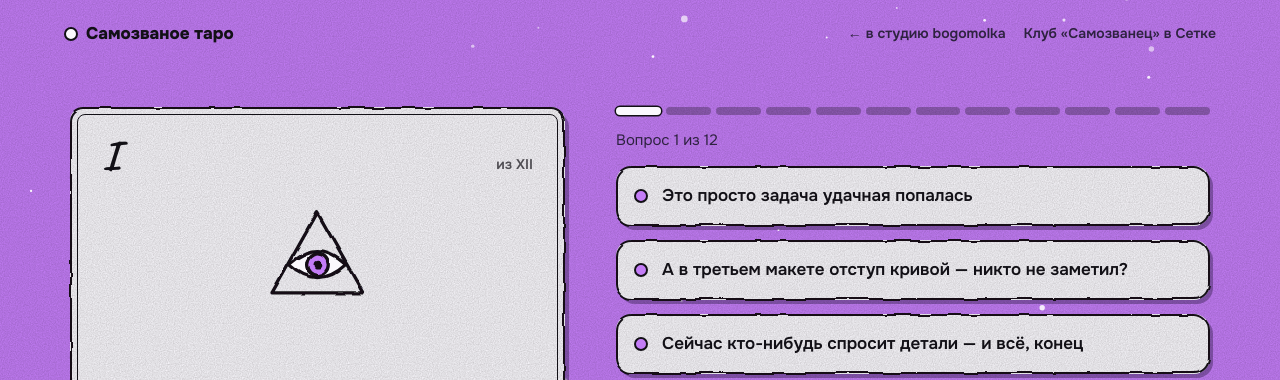
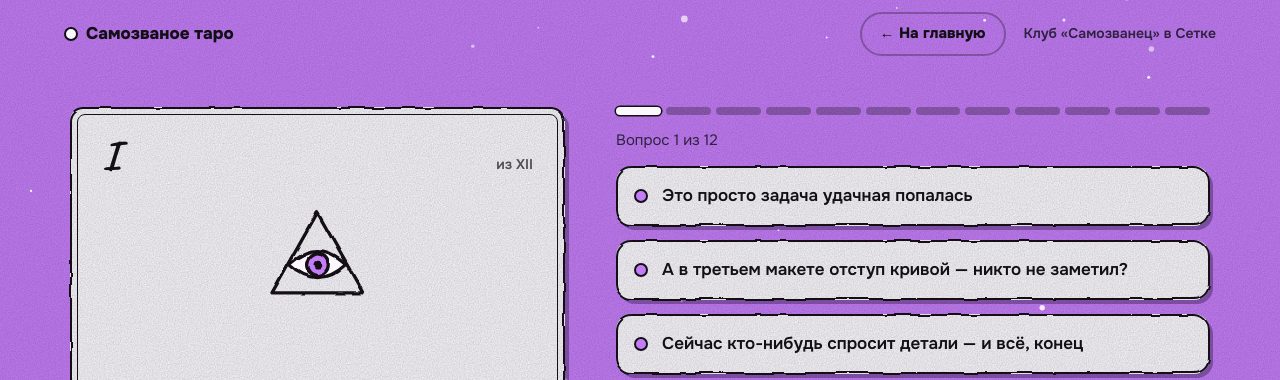
Before and after one commit to bogomolkakaka/bogomolkakaka, a plain HTML site: page taro/index.html in a window 1280 px wide. Both pictures are taken after a click on the button "Вытянуть карты". Shown: the top 380 px of the page. Drawn offline with Linux system fonts and the light colour scheme.

Commit message:
Самозваное таро: убрать ссылку в студию, кнопка «На главную»
Ссылка «← в студию bogomolka» убрана. Во время вопросов и на
результате вверху есть кнопка «← На главную» — она возвращает
на первый экран теста.

Co-Authored-By: Claude Opus 5.5 <noreply@anthropic.com>
Claude-Session: https://claude.ai/code/session_01JJ4VAz7e26HG8aVBkaaH9M

```diff
--- a/taro/index.html
+++ b/taro/index.html
@@ -38,7 +38,9 @@ header,main,footer{position:relative;z-index:1}
 .top{display:flex;justify-content:space-between;align-items:center;gap:0 20px;flex-wrap:wrap;padding:12px max(5vw,16px) 0}
 .club{display:flex;align-items:center;gap:8px;min-height:44px;padding:0;border:0;background:none;font-weight:800;font-size:17px}
 .club i{width:14px;height:14px;border-radius:50%;background:var(--paper);border:2px solid var(--k)}
-.links{display:flex;flex-wrap:wrap;gap:0 18px}
+.links{display:flex;flex-wrap:wrap;align-items:center;gap:6px 18px}
+.home{min-height:44px;padding:0 18px;border-radius:999px;border:2px solid var(--line);background:none;color:var(--ink);font-weight:700;font-size:15px}
+.home:hover{border-color:var(--ink)}
 .links a{display:inline-flex;align-items:center;min-height:44px;color:var(--soft);font-size:14px;font-weight:600;text-decoration:none}
 .links a:hover{color:var(--ink);text-decoration:underline}
 .dot{display:inline-block;width:14px;height:14px;border-radius:50%;background:var(--lav);border:2px solid var(--k);flex:none}
@@ -160,7 +162,7 @@ header,main,footer{position:relative;z-index:1}
 
 <header class="top">
 <button class="club" id="logo" type="button"><i></i>Самозваное таро</button>
-<nav class="links"><a href="../">← в студию bogomolka</a><a href="https://setka.ru/communities/018f8673-5cea-423b-8170-6d46bdd5fdcd">Клуб «Самозванец» в Сетке</a></nav>
+<nav class="links"><button class="home" id="home" type="button" hidden>← На главную</button><a href="https://setka.ru/communities/018f8673-5cea-423b-8170-6d46bdd5fdcd">Клуб «Самозванец» в Сетке</a></nav>
 </header>
 
 <main>
@@ -446,6 +448,7 @@ if(anim&&!reduce()){flip.classList.add('closed');void flip.offsetWidth;setTimeou
 function show(v,anim){
 st.view=v;
 ['intro','quiz','result'].forEach(id=>{$(id).hidden=id!==v});
+$('home').hidden=v==='intro';
 if(v==='intro')renderFan();
 if(v==='quiz')renderQ();
 if(v==='result')renderR(anim);
@@ -465,6 +468,7 @@ else show('result',true);
 
 $('start').addEventListener('click',()=>{st.i=0;st.picks=[];show('quiz')});
 $('logo').addEventListener('click',()=>show('intro'));
+$('home').addEventListener('click',()=>show('intro'));
 $('answers').addEventListener('click',e=>pick(e.target.closest('.ans')));
 $('back').addEventListener('click',()=>{if(st.i===0)show('intro');else{st.i--;renderQ()}});
 $('again').addEventListener('click',()=>{st.i=0;st.picks=[];show('intro')});
```
Also changed, not shown: 1 other file.
